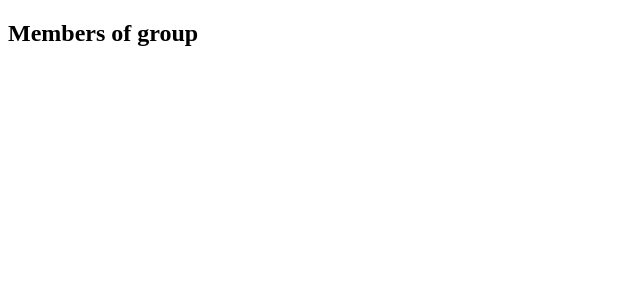
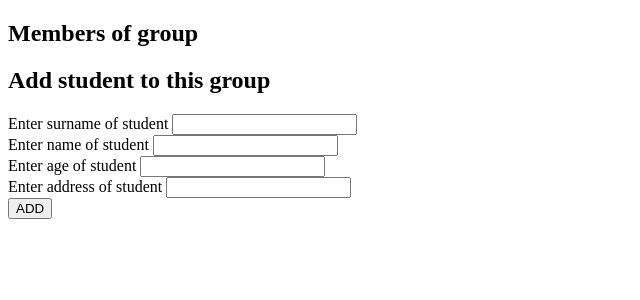
Before and after one commit to IvanLapchenko/app_for_study_management, a Flask app: a page that uses crm_system/templates/student_management.html in a window 1280 px wide. Shown: the top 300 px of the page, without its empty margins (0-640 px from the left). Run offline with Flask 2, Linux system fonts and the light colour scheme.

Commit message:
Add adding data to student tables

```diff
--- a/crm_system/models/student.py
+++ b/crm_system/models/student.py
@@ -13,9 +13,9 @@ class Student(Base):
     address = Column(String)
     group = Column(Integer, ForeignKey('groups.id'))
 
-    def __init__(self, full_name: list[str], age: int, address: str, id_group: int):
-        self.surname = full_name[0]
-        self.name = full_name[1]
+    def __init__(self, name: str, surname: str, age: int, address: str, id_group: int):
+        self.surname = surname
+        self.name = name
         self.age = age
         self.address = address
         self.group = id_group
--- a/crm_system/routes.py
+++ b/crm_system/routes.py
@@ -17,16 +17,26 @@ def group_management():
     all_data = [i.group_name for i in all_data]
     if request.method == "POST":
         group_name = request.form["gr_name"]
-        student = Group(group_name=group_name)
-        session.add(student)
+        group = Group(group_name=group_name)
+        session.add(group)
         session.commit()
         session.close()
         return redirect("group_management")
     return render_template("group_management.html", group_names=all_data)
 
 
-@app.route("/student_management/<g_name>")
+@app.route("/student_management/<g_name>", methods=["GET", "POST"])
 def group_list(g_name):
     gr_id = session.query(Group).where(Group.group_name == g_name).first().id
     group = session.query(Student).where(Student.group == gr_id).all()
+    if request.method == "POST":
+        surname = request.form["surname"]
+        name = request.form["name"]
+        age = request.form["age"]
+        address = request.form["address"]
+        student = Student(surname=surname, name=name, age=int(age), address=address, id_group=gr_id)
+        session.add(student)
+        session.commit()
+        session.close()
+        return redirect(f"/student_management/{g_name}")
     return render_template("student_management.html", group=group)
--- a/crm_system/templates/student_management.html
+++ b/crm_system/templates/student_management.html
@@ -7,4 +7,21 @@
 <span>{{ name }}</span>
 {% endfor %}
 
+
+<h2>Add student to this group</h2>
+<form method="post">
+    <label for="surname">Enter surname of student</label>
+    <input type="text" id="surname" name="surname"><br>
+
+    <label for="name">Enter name of student</label>
+    <input type="text" id="name" name="name"><br>
+
+    <label for="age">Enter age of student</label>
+    <input type="text" id="age" name="age"><br>
+
+    <label for="address">Enter address of student</label>
+    <input type="text" id="address" name="address"><br>
+
+    <input type="submit" value="ADD">
+</form>
 {% endblock %}
```
Also changed, not shown: crm_system/app.db.
